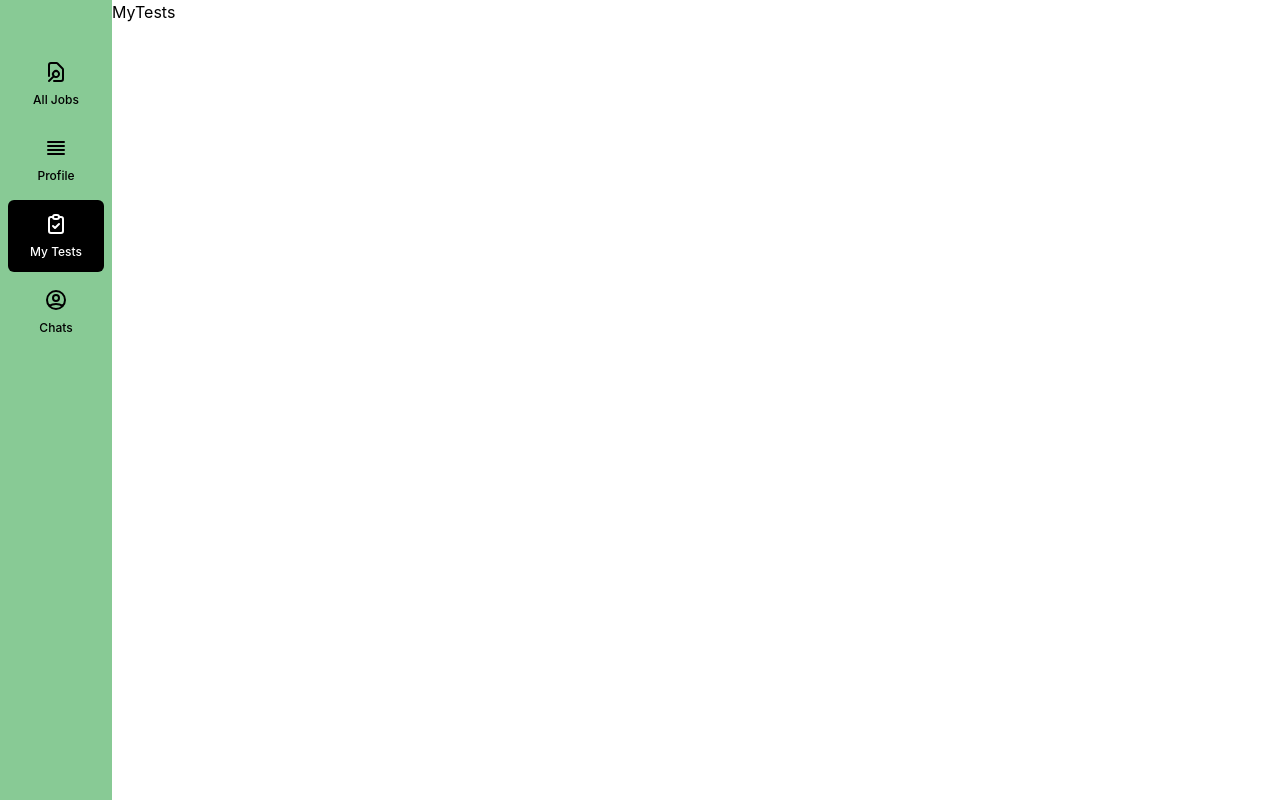
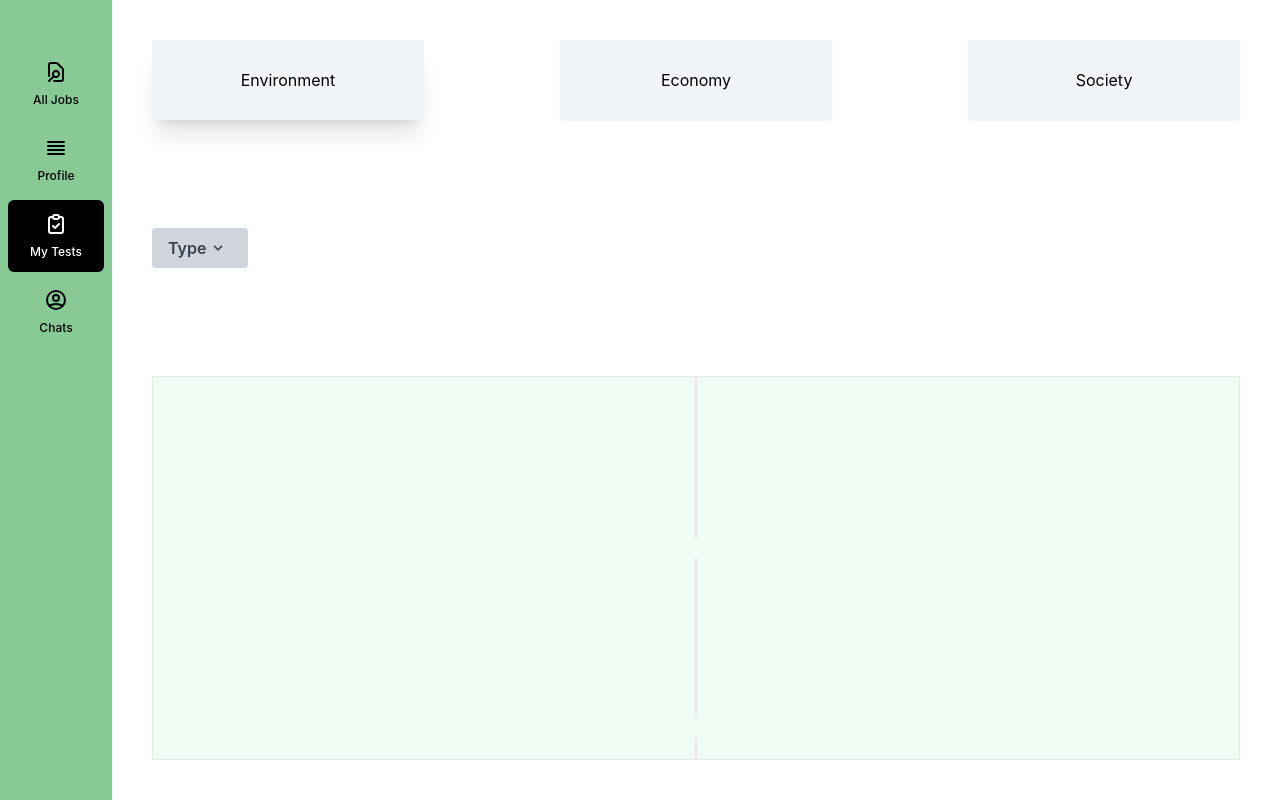
Before and after one commit to avinash14022002/frontend-cfg, a React (Create React App) app: page /dashboard/mytests in a window 1280 px wide. Built offline with nearby package versions, Linux system fonts and the light colour scheme.

Commit message:
test page skeleton

```diff
--- a/src/pages/MyTests.jsx
+++ b/src/pages/MyTests.jsx
@@ -1,10 +1,100 @@
-import React from "react";
+import React, { useState } from "react";
+import { CheckIcon } from "@heroicons/react/solid";
+
+function classNames(...classes) {
+  return classes.filter(Boolean).join(" ");
+}
 
 const MyTests = () => {
+  const typeList = ["All", "HR", "Marketing", "Technical"];
+  const domainlist = ["Environment", "Economy", "Society"];
+  const [currentType, setType] = useState(typeList[0]);
+  const [currentDomain, setDomain] = useState(domainlist[0]);
+
   return (
     <>
-      <div className="">
-        <h1>MyTests</h1>
+      <div className="flex flex-col justify-between w-full p-10">
+        <div className="flex flex-row justify-between">
+          <div
+            onClick={() => setDomain(domainlist[0])}
+            className={classNames(
+              currentDomain === domainlist[0] ? "shadow-xl" : "shadow-sm",
+              "h-20 w-1/4 bg-slate-100 flex flex-row place-items-center justify-center hover:cursor-pointer"
+            )}
+          >
+            Environment
+          </div>
+          <div
+            onClick={() => setDomain(domainlist[1])}
+            className={classNames(
+              currentDomain === domainlist[1] ? "shadow-xl" : "shadow-sm",
+              "h-20 w-1/4 bg-slate-100 flex flex-row place-items-center justify-center hover:cursor-pointer"
+            )}
+          >
+            Economy
+          </div>
+          <div
+            onClick={() => setDomain(domainlist[2])}
+            className={classNames(
+              currentDomain === domainlist[2] ? "shadow-xl" : "shadow-sm",
+              "h-20 w-1/4 bg-slate-100 flex flex-row place-items-center justify-center hover:cursor-pointer"
+            )}
+          >
+            Society
+          </div>
+        </div>
+
+        <div className="flex flex-row place-items-center h-20 w-1/4">
+          <div className="pr-8 group">
+            <div className="group-hover:block inline-block relative">
+              <button className="bg-gray-300 text-gray-700 font-semibold py-2 px-4 rounded inline-flex items-center w-24">
+                <span className="mr-1">Type</span>
+                <svg
+                  className="fill-current h-4 w-4"
+                  xmlns="http://www.w3.org/2000/svg"
+                  viewBox="0 0 20 20"
+                >
+                  <path d="M9.293 12.95l.707.707L15.657 8l-1.414-1.414L10 10.828 5.757 6.586 4.343 8z" />
+                </svg>
+              </button>
+              <ul className="group-hover:block absolute hidden text-gray-700 pt-1 w-32">
+                {typeList.map((type, index) => (
+                  <li key={index}>
+                    <button
+                      className="bg-gray-200 hover:bg-gray-400 py-2 px-4 block whitespace-no-wrap w-32"
+                      onClick={() => setType(typeList[index])}
+                    >
+                      <div className="flex flex-row justify-between place-items-center">
+                        {type}
+                        {type === currentType && (
+                          <CheckIcon className="h-4 fill-green-700" />
+                        )}
+                      </div>
+                    </button>
+                  </li>
+                ))}
+              </ul>
+            </div>
+          </div>
+        </div>
+
+        <div className="h-96 w-full bg-green-50 border place-items-center overflow-y-scroll">
+          <div className="flex flex-row justify-center">
+            <div className="h-40 w-5/6 bg-slate-50 mb-5 border"></div>
+          </div>
+          <div className="flex flex-row justify-center">
+            <div className="h-40 w-5/6 bg-slate-50 mb-5 border"></div>
+          </div>
+          <div className="flex flex-row justify-center">
+            <div className="h-40 w-5/6 bg-slate-50 mb-5 border"></div>
+          </div>
+          <div className="flex flex-row justify-center">
+            <div className="h-40 w-5/6 bg-slate-50 mb-5 border"></div>
+          </div>
+          <div className="flex flex-row justify-center">
+            <div className="h-40 w-5/6 bg-slate-50 mb-5 border"></div>
+          </div>
+        </div>
       </div>
     </>
   );
```
